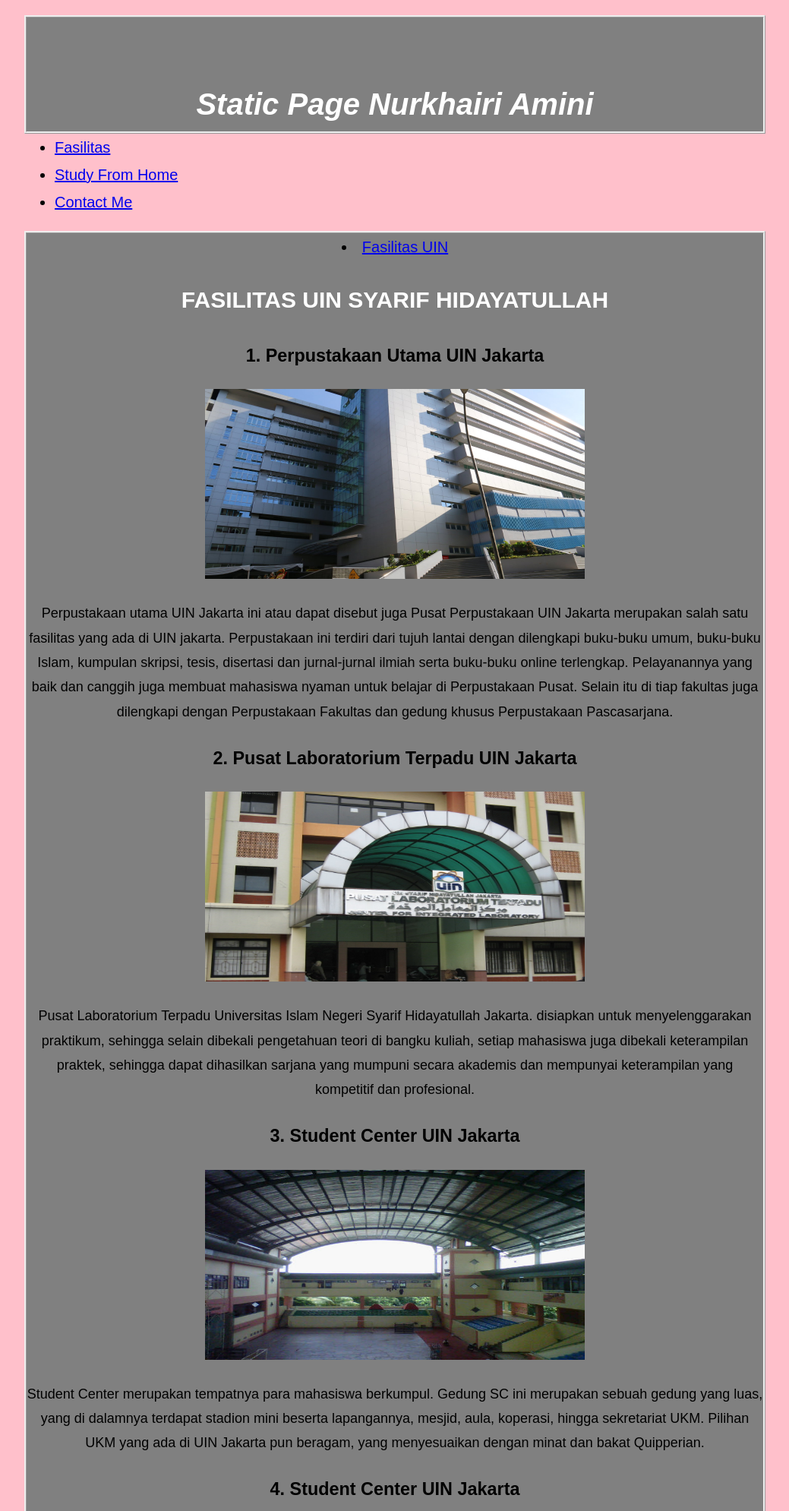
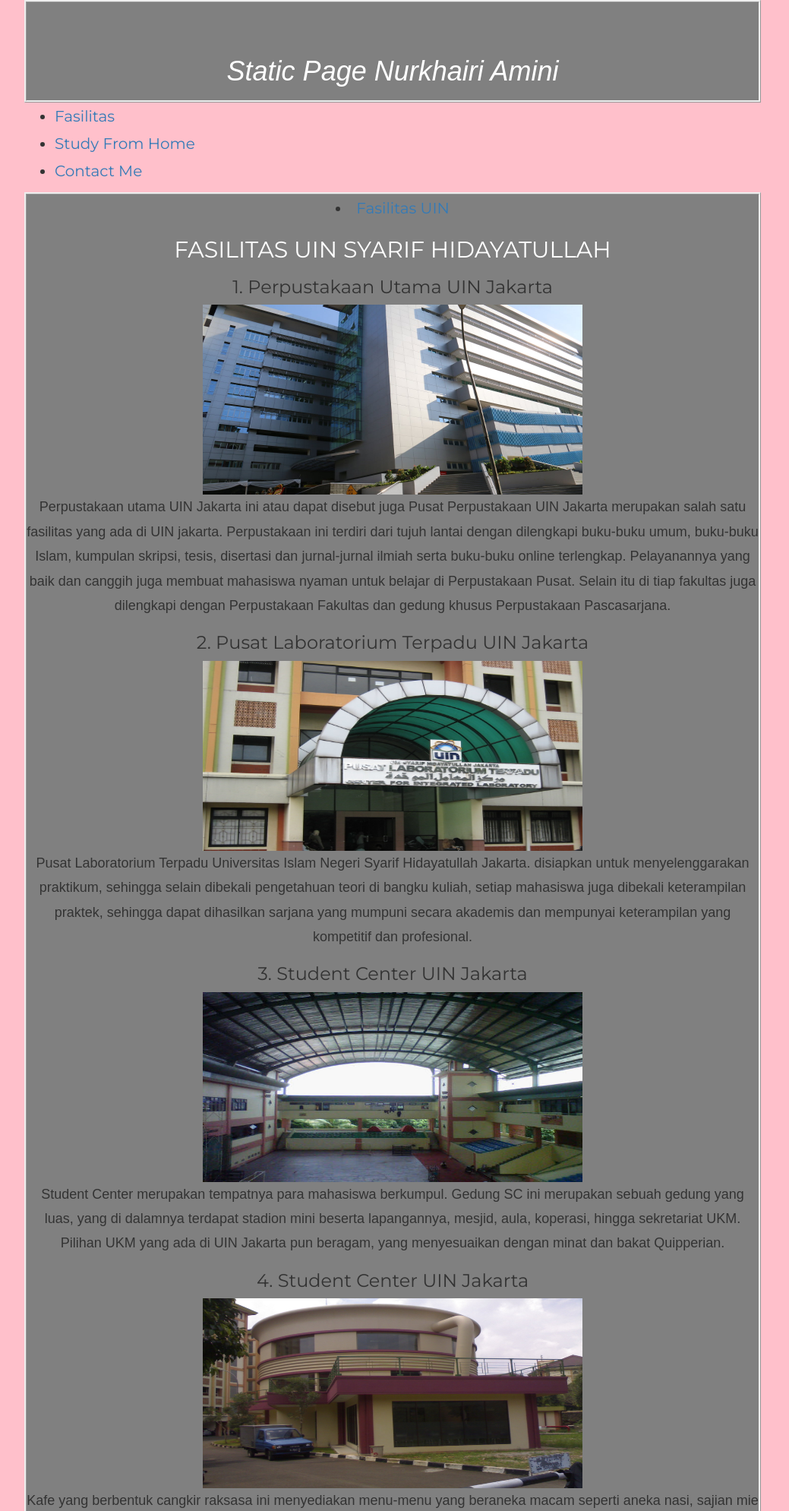
Before and after one commit to nurkhairiq23/Tugas_Cloud, a PHP site: page / in a window 1280 px wide. Shown: the top 1989 px of the page at 76% size, without its empty margins (123-1162 px from the left). Run offline with PHP 8.4, Linux system fonts and the light colour scheme.

Commit message:
Update index.php

```diff
--- a/index.php
+++ b/index.php
@@ -2,6 +2,8 @@
 <html>
 <head>
   <title>Tugas Cloud Nurkhairi Amini</title>
+  <link rel="stylesheet" href="https://maxcdn.bootstrapcdn.com/bootstrap/3.4.1/css/bootstrap.min.css">
+  <link href="https://fonts.googleapis.com/css?family=Montserrat" rel="stylesheet">
   <style>
     body {
         background-color: pink;
```
